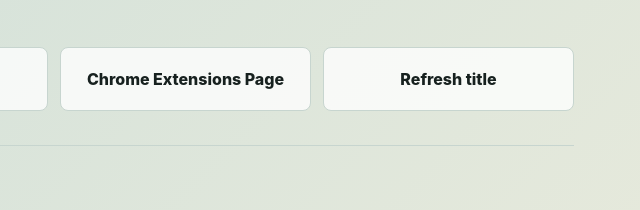
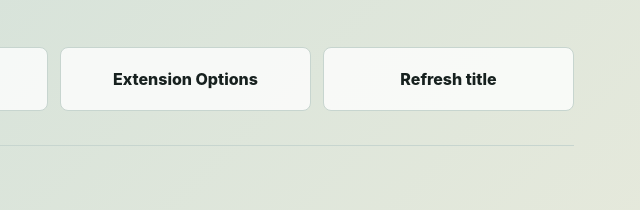
Before and after one commit to chintun95/mv3-navigation-tab-demo, a browser extension: page extension/newtab/newtab.html in a window 1280 px wide. Shown: the part 232-442 px from the top of the page, 586-1226 px from the left. Drawn offline with Linux system fonts and the light colour scheme.

Commit message:
Avoid chrome URL link from new tab

```diff
--- a/extension/newtab/newtab.html
+++ b/extension/newtab/newtab.html
@@ -17,7 +17,7 @@
     <nav class="quick-links" aria-label="Quick navigation">
       <a href="https://developer.chrome.com/docs/extensions/" target="_blank" rel="noreferrer">Chrome Extensions Docs</a>
       <a href="https://mv3-navigation-tab-demo.onrender.com/admin" target="_blank" rel="noreferrer" data-admin-link>Title Admin Server</a>
-      <a href="chrome://extensions" target="_blank" rel="noreferrer">Chrome Extensions Page</a>
+      <a href="../options/options.html" target="_blank" rel="noreferrer">Extension Options</a>
       <button id="refresh" type="button">Refresh title</button>
     </nav>
 
```
